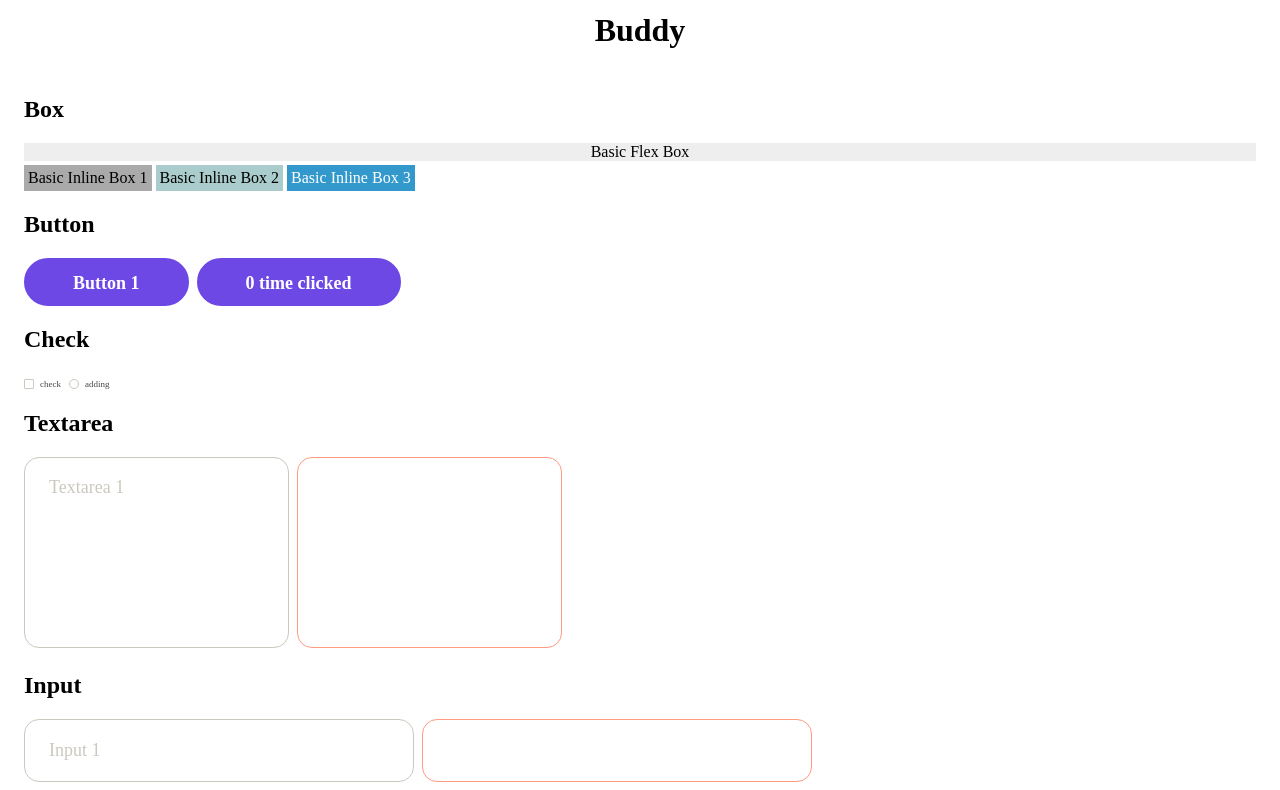
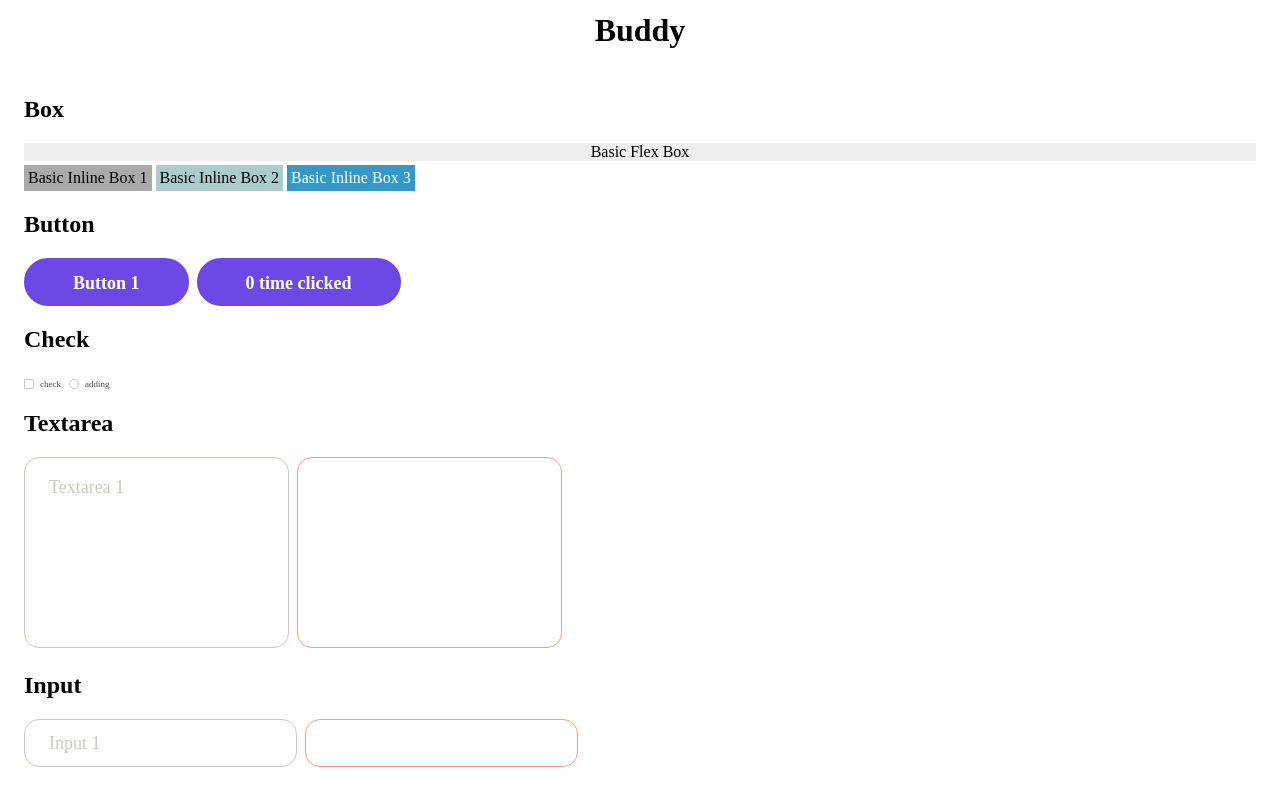
Before and after one commit to kmu-kcc/buddy-frontend, a React (Create React App) app: page /test in a window 1280 px wide. Shown: the top 790 px of the page. Built offline with nearby package versions, Linux system fonts and the light colour scheme; a web font is replaced by a local one.

Commit message:
fix input css
Change detailed design to be modifiable

```diff
--- a/src/components/Input.tsx
+++ b/src/components/Input.tsx
@@ -5,8 +5,7 @@ import {space, SpaceProps} from 'styled-system';
 
 const Wrapper = styled.input<SpaceProps & Props>`
   box-sizing: border-box;
-  width: 390px;
-  height: 63px;
+  height: 48px;
   border: 1px solid ${({error, empty}) => error ?
   '#FF9A83' : empty ? '#CBC8BE' : '#8D71EB'};
   padding: 12px 24px;
```
